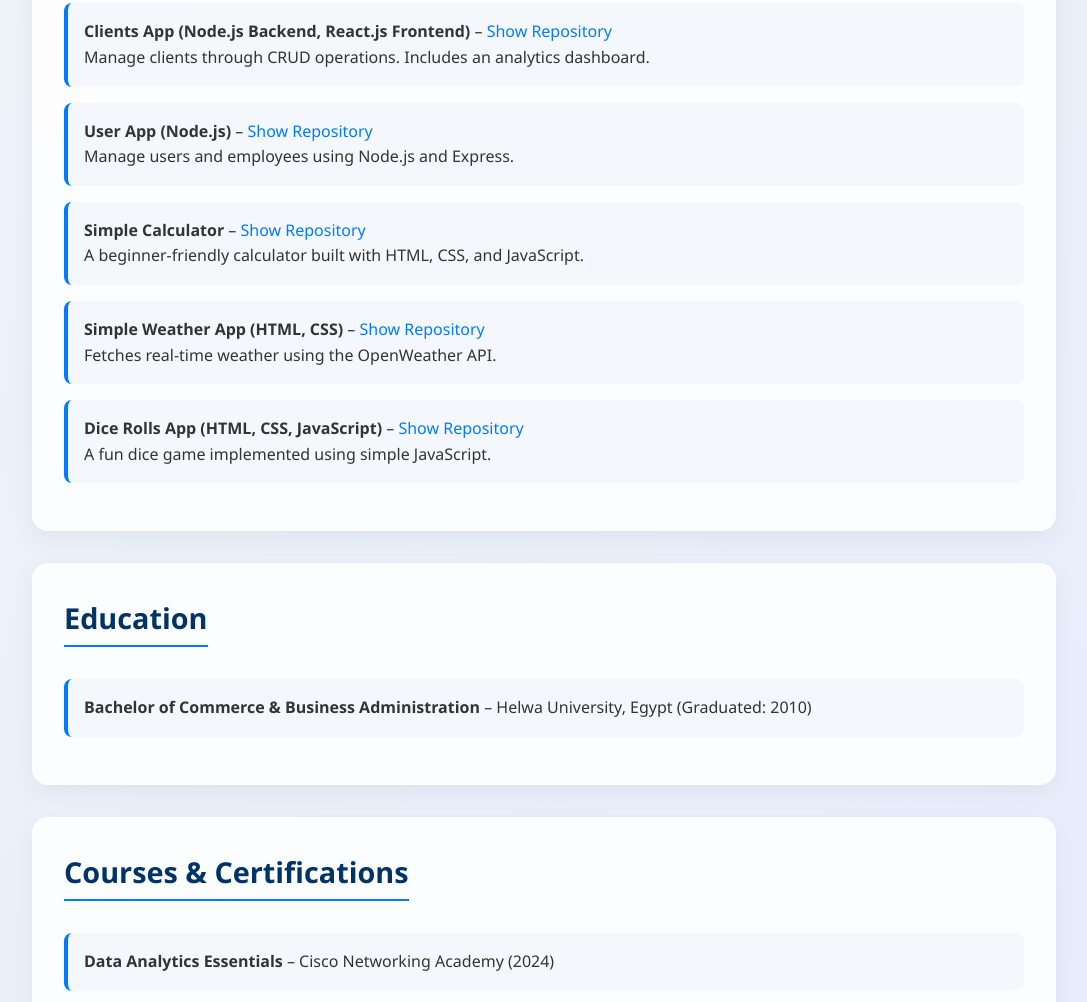
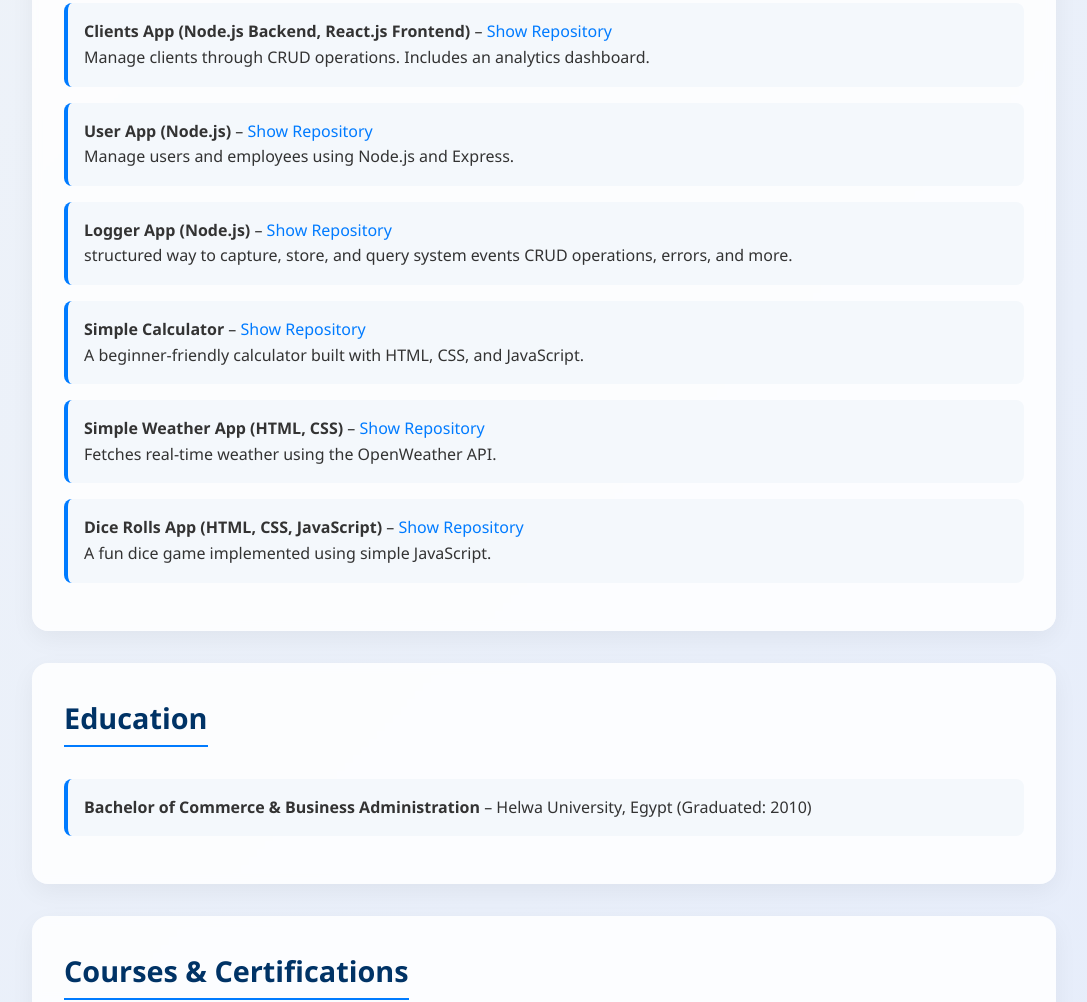
Before and after one commit to aawamry/aawamry.github.io, a plain HTML site: page index.html in a window 1280 px wide. Shown: the part 736-1738 px from the top of the page, without its empty margins (96-1183 px from the left). Drawn offline with Linux system fonts and the light colour scheme.

Commit message:
adding logger app project to portfolio

```diff
--- a/index.html
+++ b/index.html
@@ -89,6 +89,14 @@
             >Show Repository</a
           ><br />
           Manage users and employees using Node.js and Express.
+        </li>
+
+        <li>
+          <strong>Logger App (Node.js)</strong> –
+          <a href="https://github.com/aawamry/Logger-App.git" target="_blank"
+            >Show Repository</a
+          ><br />
+          structured way to capture, store, and query system events CRUD operations, errors, and more.
         </li>
 
         <li>
```
